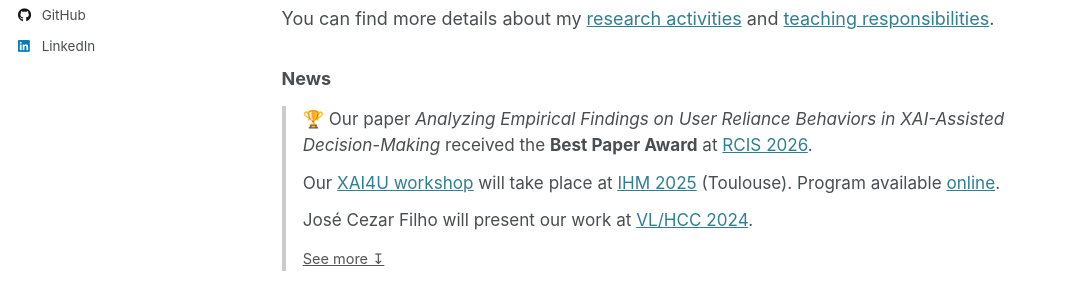
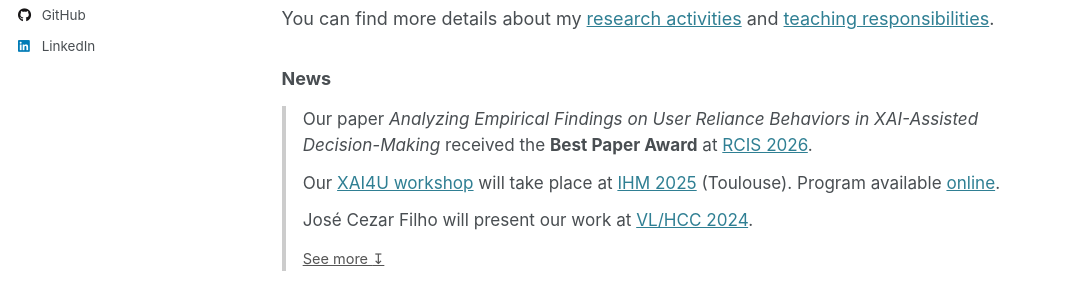
Before and after one commit to rafik-belloum/rafik-belloum.github.io, a Jekyll site: the page built from _pages/about.md, in a window 1280 px wide and 1097 px high. Shown: the part 446-746 px from the top of the window, without its empty margins (0-1081 px from the left). Built offline with Jekyll 4.4.1, drawn with Linux system fonts in a browser that asks for light colours; some web fonts are replaced.

Commit message:
Update about.md

```diff
--- a/_pages/about.md
+++ b/_pages/about.md
@@ -17,42 +17,31 @@ My research is in Human–Computer Interaction. I develop and evaluate human-cen
 
 You can find more details about my [research activities](/research/) and [teaching responsibilities](/teaching/).
 
-
 ### News
 
 <div id="news-box" style="margin-top: 1em; border-left: 4px solid #ccc; padding-left: 1em; font-size: 0.95em;">
   <ul id="news-list" style="list-style: none; padding-left: 0; margin: 0;">
-
     <li style="margin-bottom: 0.7em;">
-      🏆 Our paper <em>Analyzing Empirical Findings on User Reliance Behaviors in XAI-Assisted Decision-Making</em> received the <strong>Best Paper Award</strong> at
+      Our paper <em>Analyzing Empirical Findings on User Reliance Behaviors in XAI-Assisted Decision-Making</em> received the <strong>Best Paper Award</strong> at
       <a href="https://link.springer.com/chapter/10.1007/978-3-032-26836-5_3" target="_blank">RCIS 2026</a>.
     </li>
-
-    <li style="margin-bottom: 0.7em;">
+  <!--<li style="margin-bottom: 0.7em;">
+  I am offering a 6-month Master's internship on Human-Autonomy Teaming at LAMIH (UPHF), focusing on the design and evaluation of supervision tools for human-robot collaboration scenarios.
+  <a href="https://gdr-macs.fr/node/5245" target="_blank">More information</a>.
+</li>    -->
+  <li style="margin-bottom: 0.7em;">
       Our <a href="https://sites.google.com/view/xai4u-ihm25/" target="_blank">XAI4U workshop</a> will take place at
-      <a href="https://sites.google.com/view/xai4u-ihm25/accueil?authuser=0#h.qumg02b5km57" target="_blank">IHM 2025</a> (Toulouse). Program available
-      <a href="https://sites.google.com/view/xai4u-ihm25/#h.qumg02b5km57" target="_blank">online</a>.
+  <a href="https://sites.google.com/view/xai4u-ihm25/accueil?authuser=0#h.qumg02b5km57" target="_blank">IHM 2025</a> (Toulouse). Program available <a href="https://sites.google.com/view/xai4u-ihm25/#h.qumg02b5km57" target="_blank">online</a>.
     </li>
-
     <li style="margin-bottom: 0.7em;">
       José Cezar Filho will present our work at <a href="https://conf.researchr.org/home/vlhcc-2024" target="_blank">VL/HCC 2024</a>.
     </li>
-
     <div id="extra-news" style="overflow: hidden; height: 0; transition: height 0.4s ease;">
       <li style="margin-bottom: 0.7em;">
-        🏅 Our <a href="https://chi2023.acm.org/" target="_blank">CHI 2023</a> paper received an <strong>Honorable Mention Award</strong> (Top 5%).
+        Our <a href="https://chi2023.acm.org/" target="_blank">CHI</a> paper received an Honorable Mention (Top 5%).
       </li>
     </div>
-
-    <!--
-    <li style="margin-bottom: 0.7em;">
-      I am offering a 6-month Master's internship on Human-Autonomy Teaming at LAMIH (UPHF), focusing on the design and evaluation of supervision tools for human-robot collaboration scenarios.
-      <a href="https://gdr-macs.fr/node/5245" target="_blank">More information</a>.
-    </li>
-    -->
-
   </ul>
-
   <a id="toggle-news" style="cursor: pointer; font-size: 0.85em; display: inline-block; margin-top: 0.3em; color: #555; text-decoration: underline;">
     See more <span id="chevron">↧</span>
   </a>
```
